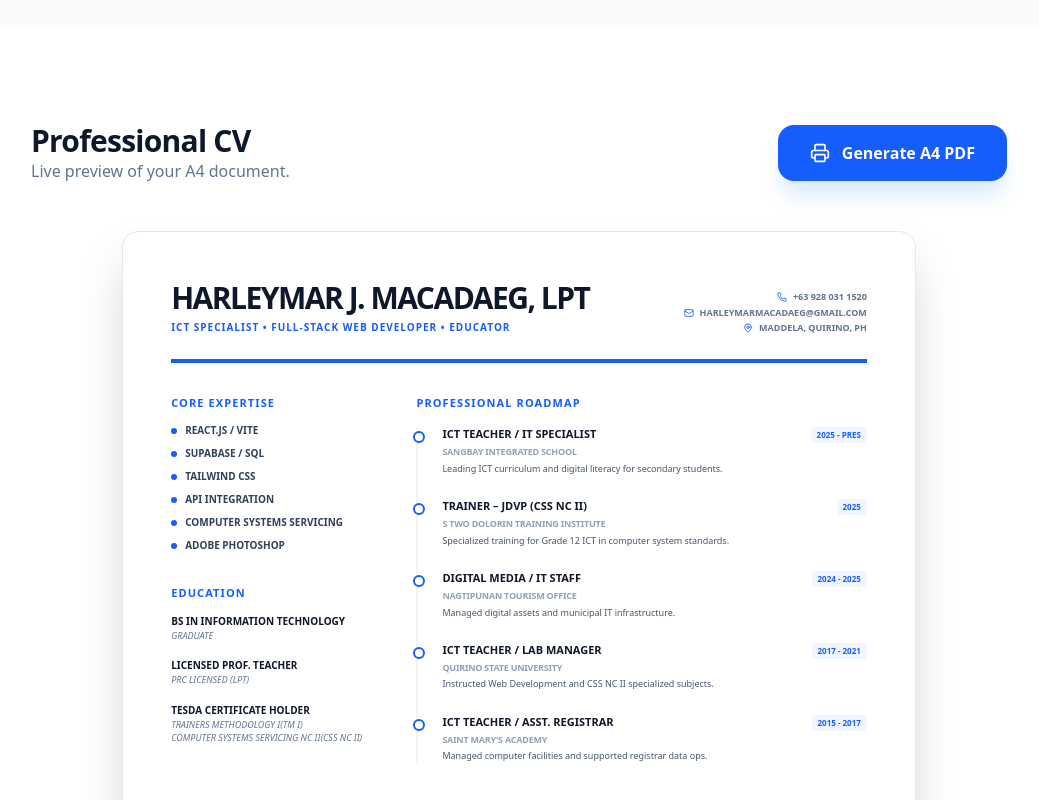
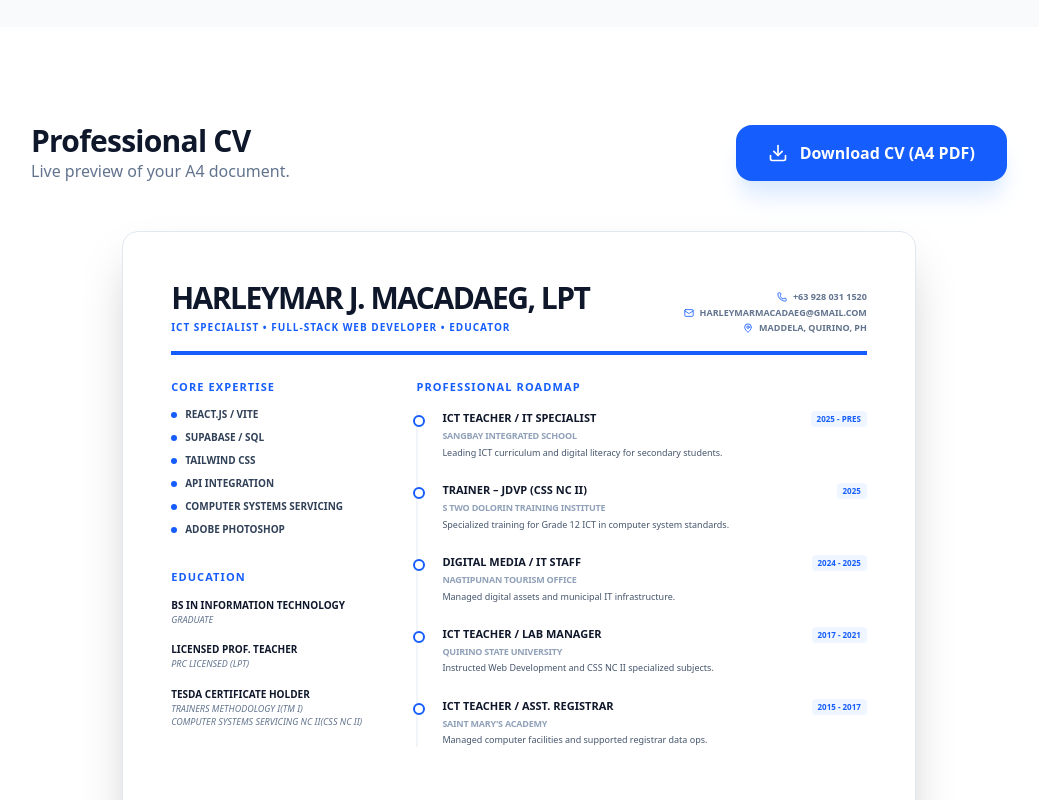
Before and after one commit to harleymarmacadaeg-star/portfolio-pro, a React (Vite) app: page / in a window 1280 px wide. Shown: the part 3780-4580 px from the top of the page, without its empty margins (121-1160 px from the left). Built offline with nearby package versions, Linux system fonts and the light colour scheme.

Commit message:
Fix resume visibility and print blank page issue

```diff
--- a/src/components/resume.jsx
+++ b/src/components/resume.jsx
@@ -1,5 +1,6 @@
 import React, { useState, useEffect } from 'react';
-import { Printer, MapPin, Mail, Phone } from 'lucide-react';
+// Combine all icons into one single import statement
+import { Printer, MapPin, Mail, Phone, Download } from 'lucide-react';
 
 const Resume = () => {
   const [isPrintMode, setIsPrintMode] = useState(false);
@@ -30,10 +31,10 @@ const Resume = () => {
           </div>
          <button
   onClick={handlePrint}
-            className="group flex items-center gap-3 bg-blue-600 text-white px-8 py-4 rounded-2xl font-bold hover:bg-slate-900 transition-all shadow-xl shadow-blue-100"
+  className="group flex items-center gap-3 bg-blue-600 text-white px-8 py-4 rounded-2xl font-bold hover:bg-slate-900 transition-all shadow-xl shadow-blue-100 active:scale-95"
 >
-            <Printer size={20} className="group-hover:scale-110 transition-transform" />
-            Generate A4 PDF
+  <Download size={20} className="group-hover:translate-y-0.5 transition-transform" />
+  Download CV (A4 PDF)
 </button>
         </div>
 
@@ -41,11 +42,17 @@ const Resume = () => {
         {/* On screen: rounded with shadow. On print: flat A4. */}
         <div
   id="resume-print-root"
-          className="bg-white font-sans text-slate-900 p-8 md:p-12 mx-auto border border-slate-200 shadow-2xl rounded-2xl print:shadow-none print:border-0 print:p-0"
-          style={{ width: '100%', maxWidth: '210mm', minHeight: '297mm', boxSizing: 'border-box' }}
+  className="bg-white font-sans text-slate-900 p-8 md:p-12 mx-auto border border-slate-200 shadow-2xl rounded-2xl print:shadow-none print:border-0 print:p-0 print:m-0"
+  style={{
+    width: '100%',
+    maxWidth: '210mm',
+    minHeight: '297mm',
+    boxSizing: 'border-box',
+    aspectRatio: '1 / 1.414' // Forces A4 Aspect Ratio
+  }}
 >
           {/* Resume Header */}
-          <div className="border-b-4 border-blue-600 pb-6 mb-8 flex justify-between items-end">
+          <div className="border-b-4 border-blue-600 pb-4 mb-6 flex justify-between items-end">
             <div>
               <h1 className="text-3xl font-black uppercase tracking-tighter text-left">Harleymar J. Macadaeg, LPT</h1>
               <p className="text-blue-600 font-bold tracking-widest uppercase text-[10px] mt-1 text-left">
```
Also changed, not shown: src/App.css (+18 -12 lines). Lines whose indentation alone changed are shown as unchanged.
